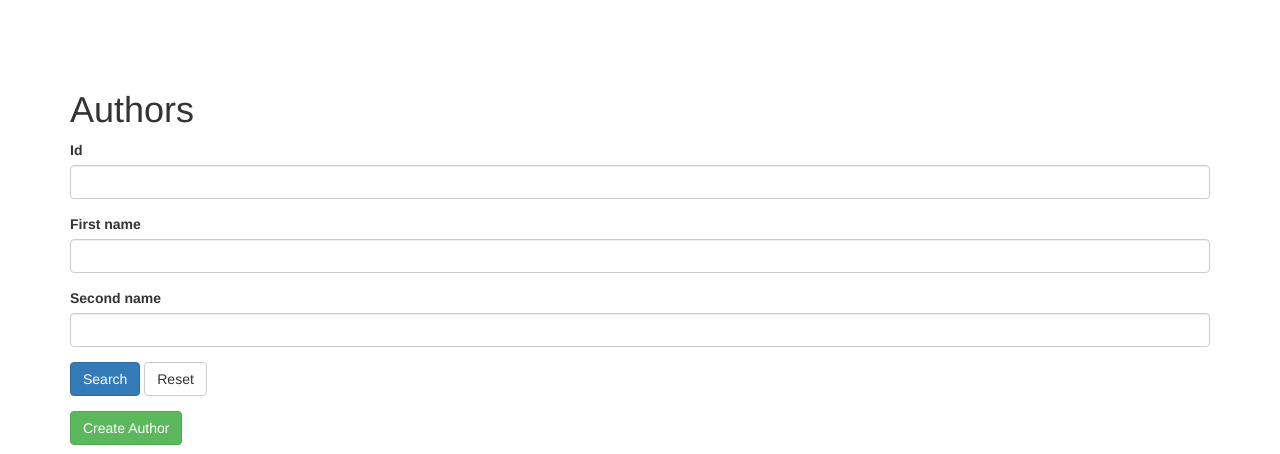
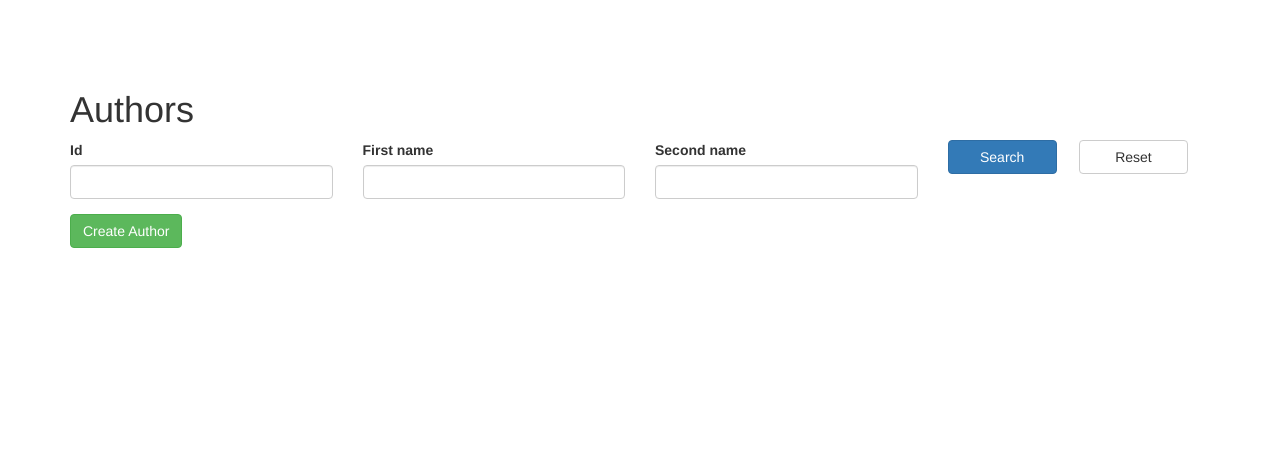
Before and after one commit to aekkapun/Yii-BookStore, a Yii app: template views/author/index.php in a window 1280 px wide. Shown: the top 454 px of the page. Run offline with PHP 8.4 and a stand-in for Yii, Linux system fonts and the light colour scheme; the template is opened without the code that fills it, so the values that code supplies are empty; form fields are guessed from the names that the template uses; some libraries are stand-ins or nearby versions.

Commit message:
Author CRUD fixes

```diff
--- a/views/author/_search.php
+++ b/views/author/_search.php
@@ -8,24 +8,26 @@ use yii\widgets\ActiveForm;
 /* @var $form yii\widgets\ActiveForm */
 ?>
 
-<div class="author-search">
+<div class="author-search row">
 
     <?php $form = ActiveForm::begin([
         'action' => ['index'],
         'method' => 'get',
     ]); ?>
-
+    <div class="col-sm-3">
     <?= $form->field($model, 'id') ?>
-
+    </div>
+    <div class="col-sm-3">
     <?= $form->field($model, 'first_name') ?>
-
+    </div>
+    <div class="col-sm-3">
     <?= $form->field($model, 'second_name') ?>
-
-    <div class="form-group">
-        <?= Html::submitButton('Search', ['class' => 'btn btn-primary']) ?>
-        <?= Html::resetButton('Reset', ['class' => 'btn btn-default']) ?>
     </div>
-
+    <div class="form-group col-sm-3">
+        <?= Html::submitButton('Search', ['class' => 'btn btn-primary col-sm-5']) ?>
+        <?= Html::resetButton('Reset', ['class' => 'btn btn-default col-sm-5 col-sm-offset-1']) ?>
+    </div>
+    </div>
     <?php ActiveForm::end(); ?>
 
 </div>
--- a/views/author/index.php
+++ b/views/author/index.php
@@ -23,7 +23,7 @@ $this->params['breadcrumbs'][] = $this->title;
         'dataProvider' => $dataProvider,
         'itemOptions' => ['class' => 'item'],
         'itemView' => function ($model, $key, $index, $widget) {
-            return Html::a(Html::encode($model->id), ['view', 'id' => $model->id]);
+            return Html::a(Html::encode($model->first_name .' '. $model->second_name), ['view', 'id' => $model->id]);
         },
     ]) ?>
 
--- a/views/author/view.php
+++ b/views/author/view.php
@@ -6,7 +6,7 @@ use yii\widgets\DetailView;
 /* @var $this yii\web\View */
 /* @var $model app\models\Author */
 
-$this->title = $model->id;
+$this->title = $model->first_name .' '.$model->second_name;
 $this->params['breadcrumbs'][] = ['label' => 'Authors', 'url' => ['index']];
 $this->params['breadcrumbs'][] = $this->title;
 ?>
```
